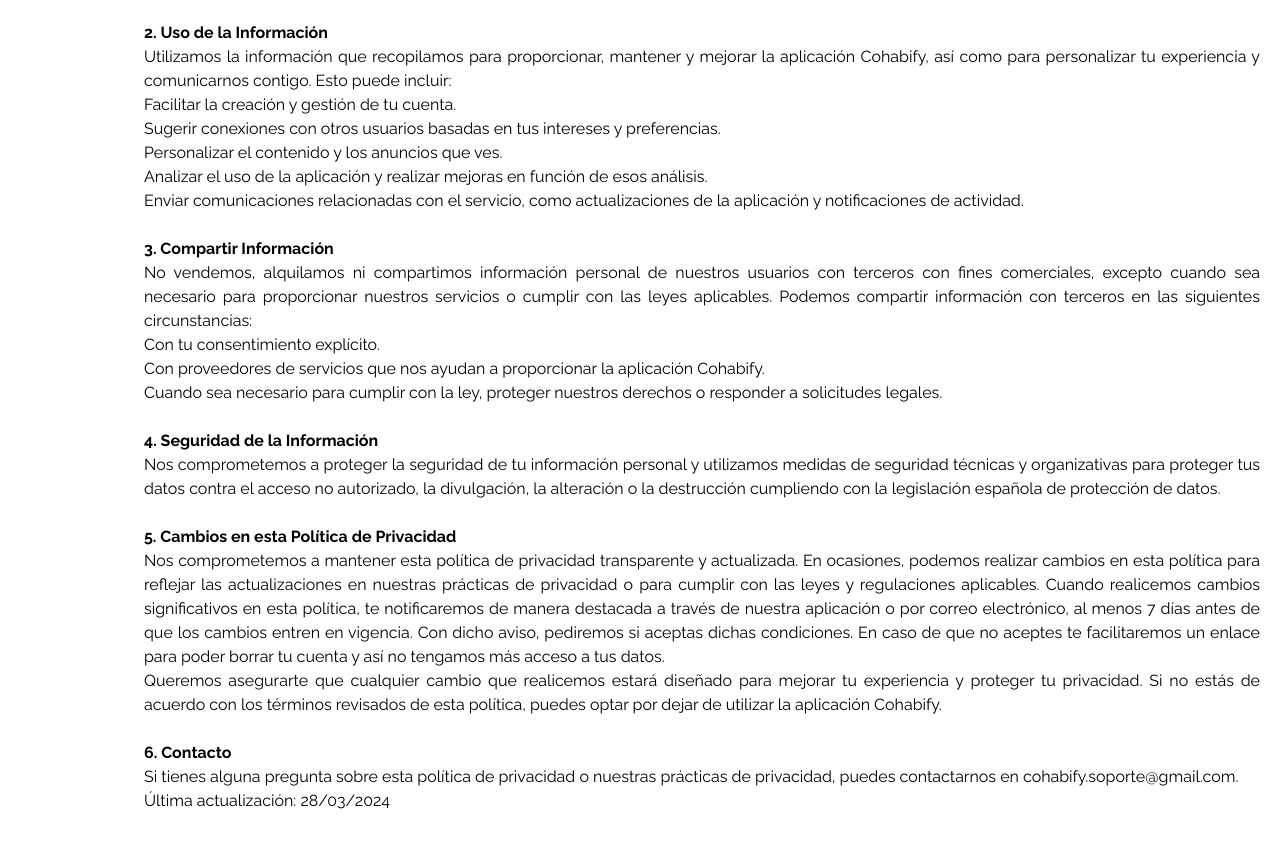
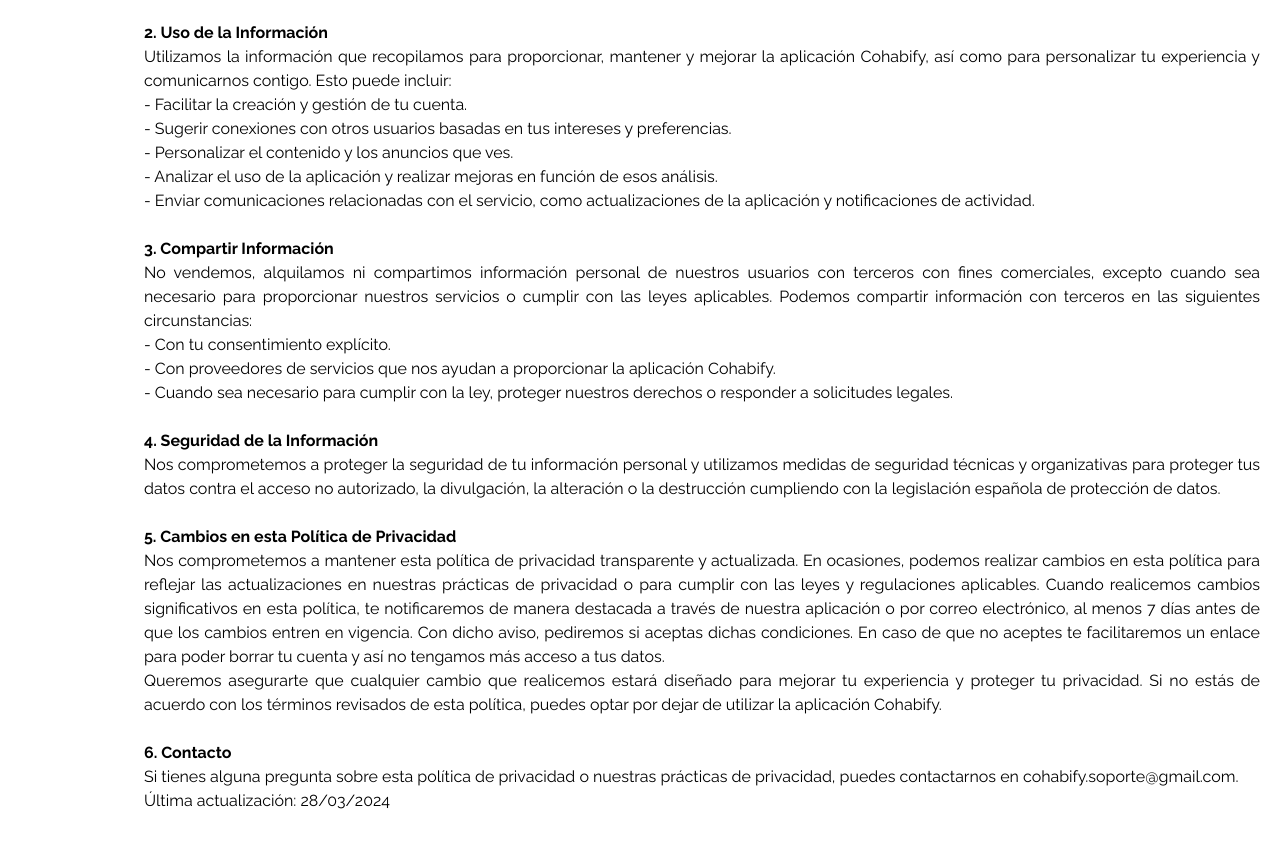
Before and after one commit to Cohabify-ISPP/Cohabify.github.io, an Astro site: page /ca in a window 1280 px wide. Shown: the part 2531-3378 px from the top of the page. Built offline with nearby package versions, Linux system fonts and the light colour scheme; Astro itself is replaced by a stand-in of ours.

Commit message:
fix: Añadir guiones al listado

```diff
--- a/src/components/sections/PP.astro
+++ b/src/components/sections/PP.astro
@@ -30,19 +30,19 @@ import Paragraph from "../shared/Paragraph.astro";
         <strong><h3>2. Uso de la Información</h3></strong>
         <p>Utilizamos la información que recopilamos para proporcionar, mantener y mejorar la aplicación Cohabify, así como para personalizar tu experiencia y comunicarnos contigo. Esto puede incluir:</p>
         <ul>
-          <li>Facilitar la creación y gestión de tu cuenta.</li>
-          <li>Sugerir conexiones con otros usuarios basadas en tus intereses y preferencias.</li>
-          <li>Personalizar el contenido y los anuncios que ves.</li>
-          <li>Analizar el uso de la aplicación y realizar mejoras en función de esos análisis.</li>
-          <li>Enviar comunicaciones relacionadas con el servicio, como actualizaciones de la aplicación y notificaciones de actividad.</li>
+          <li> - Facilitar la creación y gestión de tu cuenta.</li>
+          <li> - Sugerir conexiones con otros usuarios basadas en tus intereses y preferencias.</li>
+          <li> - Personalizar el contenido y los anuncios que ves.</li>
+          <li> - Analizar el uso de la aplicación y realizar mejoras en función de esos análisis.</li>
+          <li> - Enviar comunicaciones relacionadas con el servicio, como actualizaciones de la aplicación y notificaciones de actividad.</li>
         </ul>
         <br></br>
         <strong><h3>3. Compartir Información</h3></strong>
         <p>No vendemos, alquilamos ni compartimos información personal de nuestros usuarios con terceros con fines comerciales, excepto cuando sea necesario para proporcionar nuestros servicios o cumplir con las leyes aplicables. Podemos compartir información con terceros en las siguientes circunstancias:</p>
         <ul>
-          <li>Con tu consentimiento explícito.</li>
-          <li>Con proveedores de servicios que nos ayudan a proporcionar la aplicación Cohabify.</li>
-          <li>Cuando sea necesario para cumplir con la ley, proteger nuestros derechos o responder a solicitudes legales.</li>
+          <li>  - Con tu consentimiento explícito.</li>
+          <li>  - Con proveedores de servicios que nos ayudan a proporcionar la aplicación Cohabify.</li>
+          <li>  - Cuando sea necesario para cumplir con la ley, proteger nuestros derechos o responder a solicitudes legales.</li>
         </ul>
         <br></br>
         <strong><h3>4. Seguridad de la Información</h3></strong>
```
